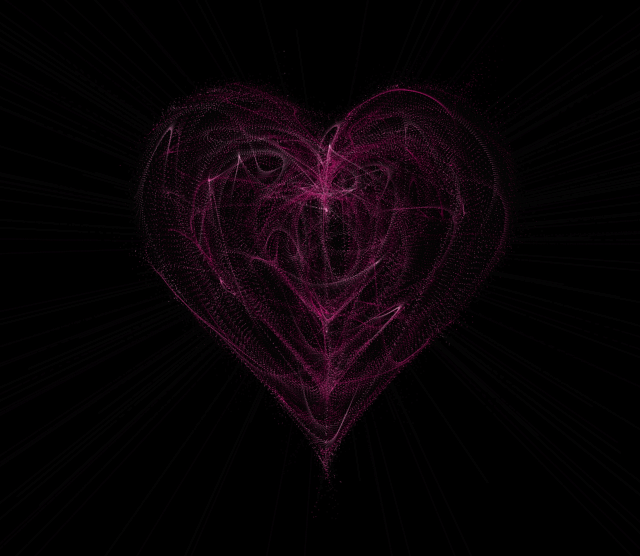
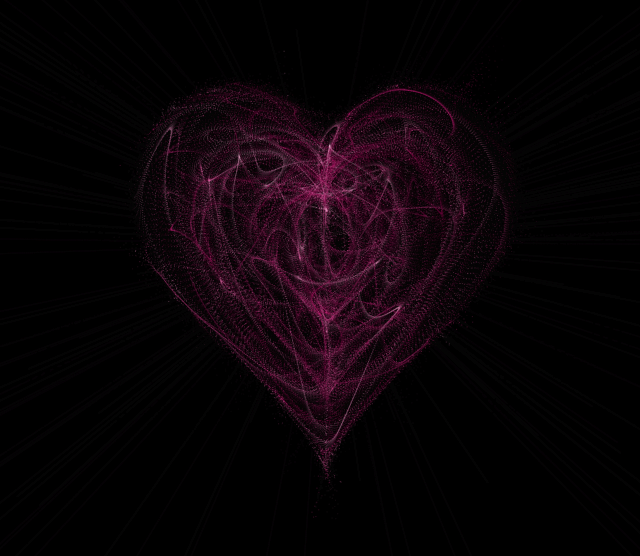
Before and after one commit to NgocHaNguyen3109/htra, a plain HTML site: page index.html in a window 1280 px wide. Shown: the part 158-714 px from the top of the page, without its empty margins (314-954 px from the left). Drawn offline with Linux system fonts and the light colour scheme.

Commit message:
Update index.html

```diff
--- a/index.html
+++ b/index.html
@@ -74,7 +74,7 @@
             });
 
 
-            var traceCount = 40;
+            var traceCount = 50;
             var pointsOrigin = [];
             var i;
             var dr = 0.1;
```
